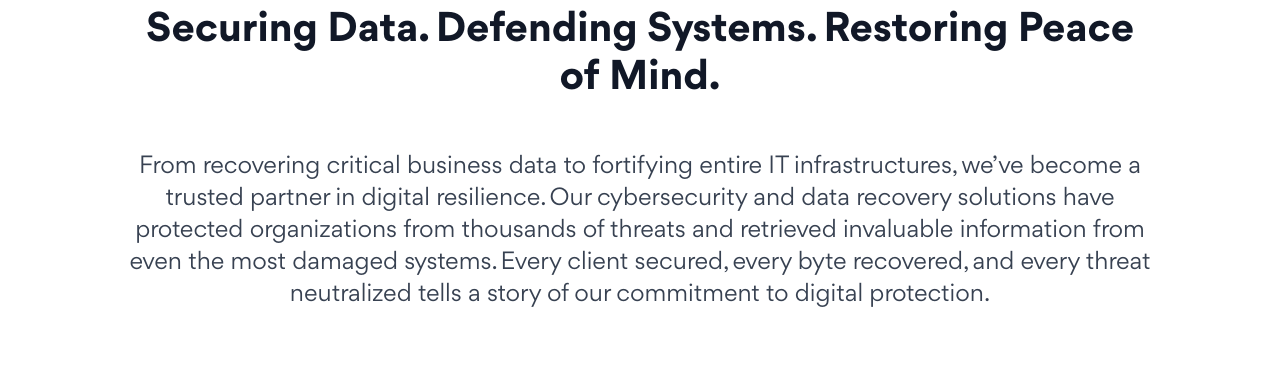
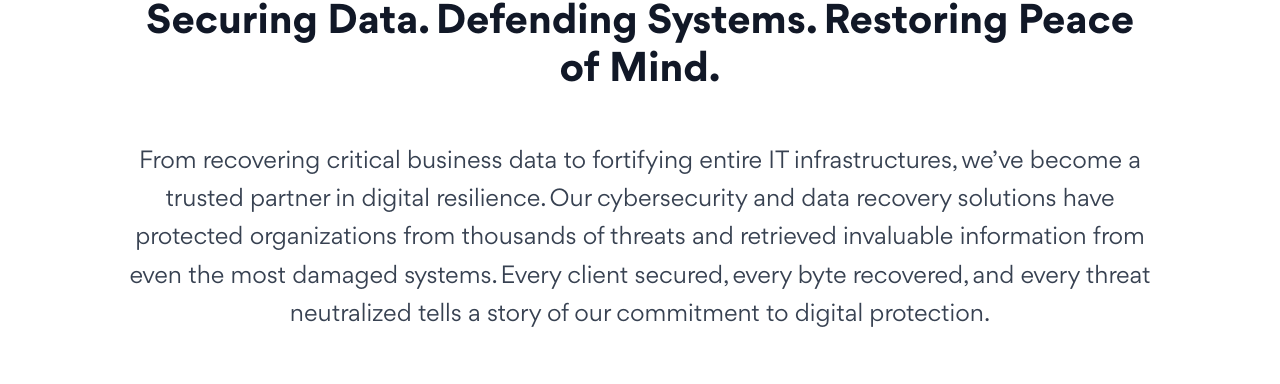
Before and after one commit to Kwasi-1/datasolghana, a Next.js app: page / in a window 1280 px wide. Shown: the part 2573-2957 px from the top of the page. Built offline with nearby package versions, Linux system fonts and the light colour scheme.

Commit message:
improve the line height of the text on the impact page

```diff
--- a/components/landing/Impact.tsx
+++ b/components/landing/Impact.tsx
@@ -26,7 +26,7 @@ export default function ImpactSection() {
             Securing Data. Defending Systems. Restoring Peace of Mind.
           </h2>
 
-          <p className="text-lg md:text-xl lg:text-2xl leading-[180%] font-gordita font-[400] text-gray-700">
+          <p className="text-lg md:text-xl lg:text-2xl leading-[180%] md:leading-[180%] lg:leading-[160%] font-gordita font-[400] text-gray-700">
             From recovering critical business data to fortifying entire IT
             infrastructures, we’ve become a trusted partner in digital
             resilience. Our cybersecurity and data recovery solutions have
```
